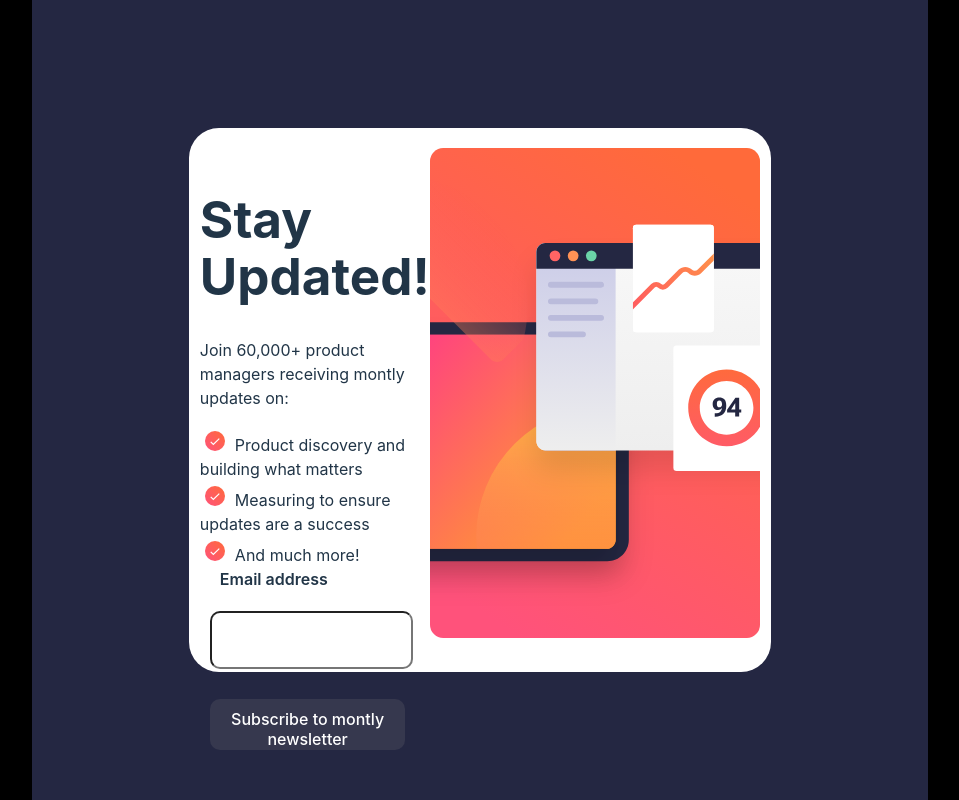
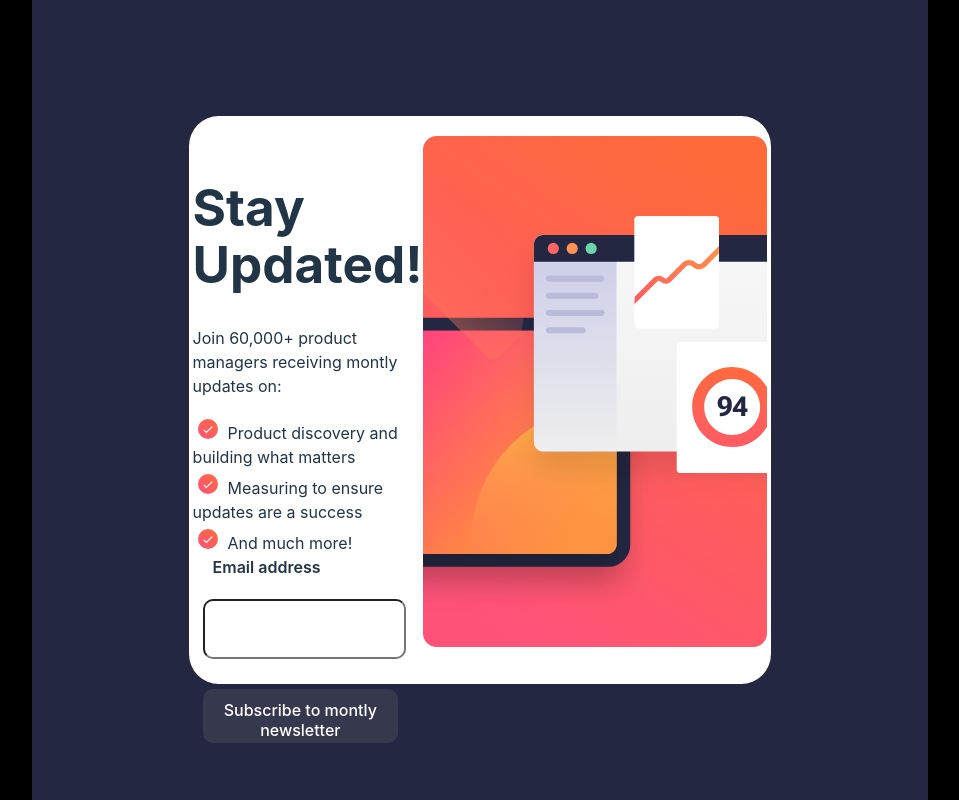
Before and after one commit to Nikhil-786/NewsLetter, a React (Vite) app: page / in a window 1280 px wide. Shown: the whole page, without its empty margins (160-1119 px from the left). Built offline with nearby package versions, Linux system fonts and the light colour scheme.

Commit message:
//minor changes in css

```diff
--- a/src/App.css
+++ b/src/App.css
@@ -18,7 +18,7 @@
 
 .mainDiv {
   width: 65%;
-  height: 68%;
+  height: 71%;
   background-color: white;
   display: flex;
   justify-content: center;
```
